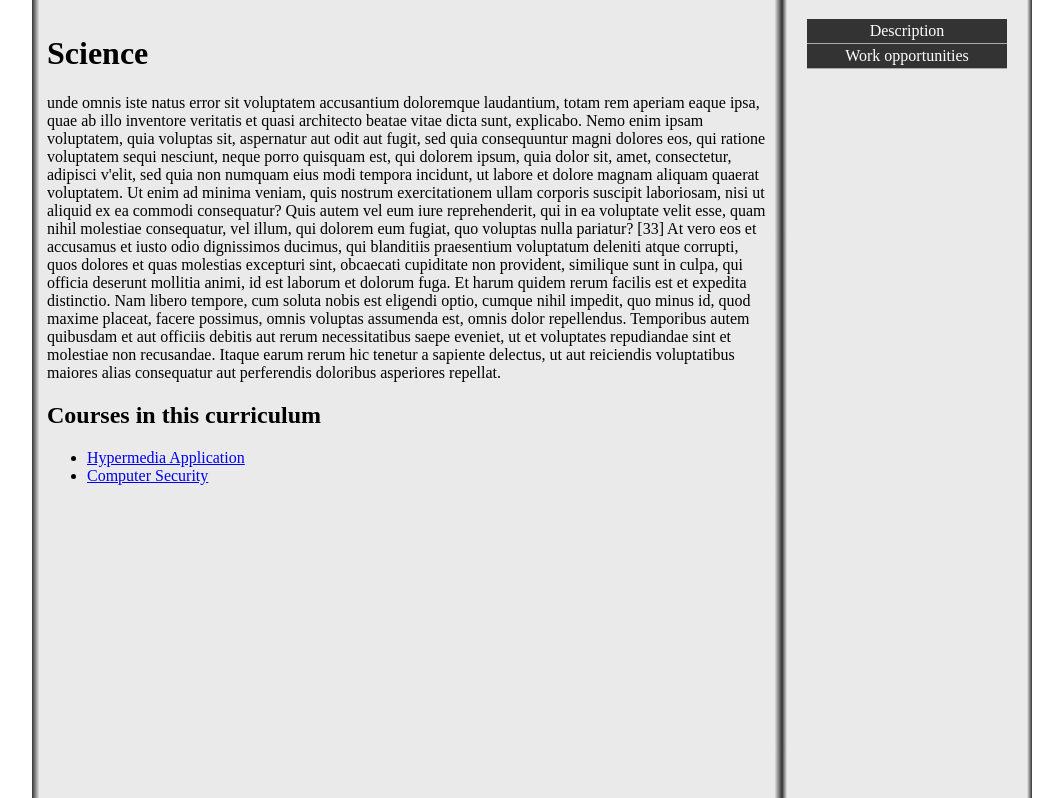
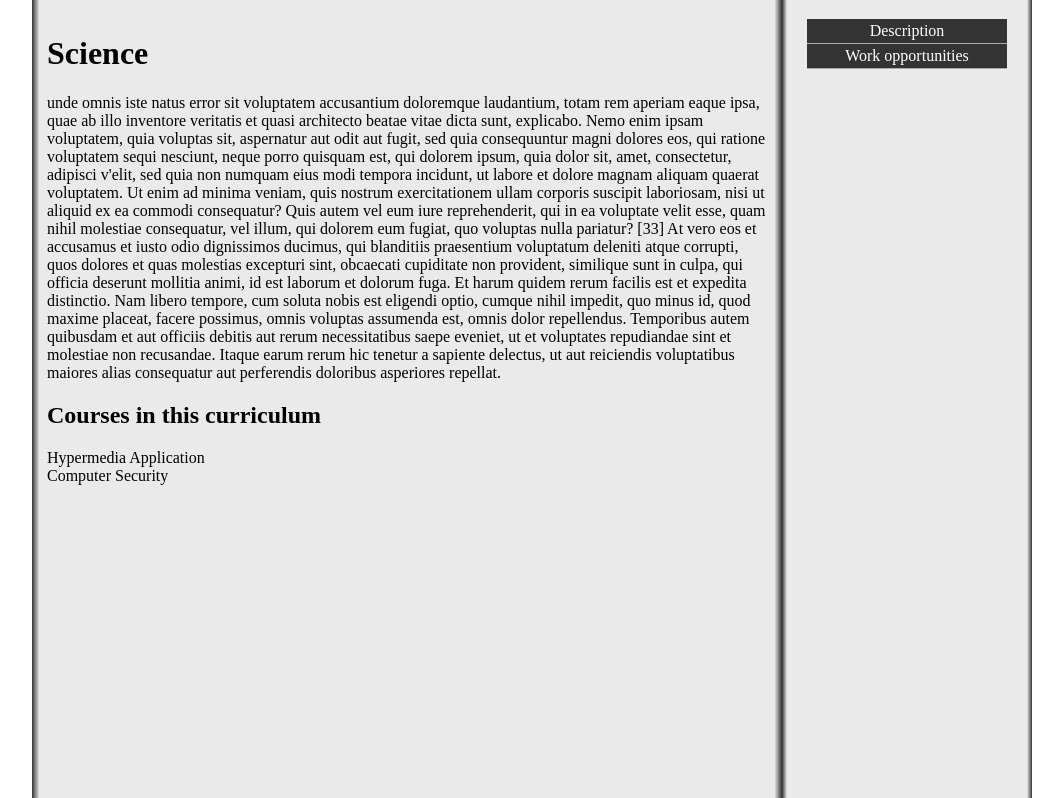
Before and after one commit to fabiomenza/school, a Rails app: page /curriculum/1 in a window 1280 px wide. Shown: the part 271-1069 px from the top of the page, without its empty margins (108-1171 px from the left). Run offline with Rails 7, Linux system fonts and the light colour scheme; data comes from the database, SQL or seed files in the repository; style sheets or scripts are compiled from the project's sources; some libraries are stand-ins or nearby versions.

Commit message:
Fixed the style for the curriculum.

```diff
--- a/app/assets/stylesheets/curriculum.css.scss
+++ b/app/assets/stylesheets/curriculum.css.scss
@@ -1,3 +1,22 @@
 // Place all the styles related to the Curriculum controller here.
 // They will automatically be included in application.css.
 // You can use Sass (SCSS) here: http://sass-lang.com/
+
+a.to_curriculum {
+	color:black;
+	text-decoration:none;
+
+
+}
+
+a.to_curriculum:hover {
+	color:#55FF55;
+
+}
+
+ul.curriculum-list{
+  list-style-type: none;
+  list-style-position:inside;
+  margin:0;
+  padding:0;
+}
--- a/app/views/curriculum/view.html.erb
+++ b/app/views/curriculum/view.html.erb
@@ -1,9 +1,9 @@
 <h1><%= @title %></h1>
 <p><%= @description %></p>
 <h2>Courses in this curriculum</h2>
-<ul>
+<ul class="curriculum-list">
 <% @courses.each do |course| %>
-	  <li><%= link_to course.name, course_path(course)  %></li>
+	  <li><%= link_to course.name, course_path(course), {class: "to_curriculum"}  %></li>
 <% end %>
 </ul>
 
```
Also changed, not shown: app/assets/stylesheets/application.css (+31 -32 lines).
